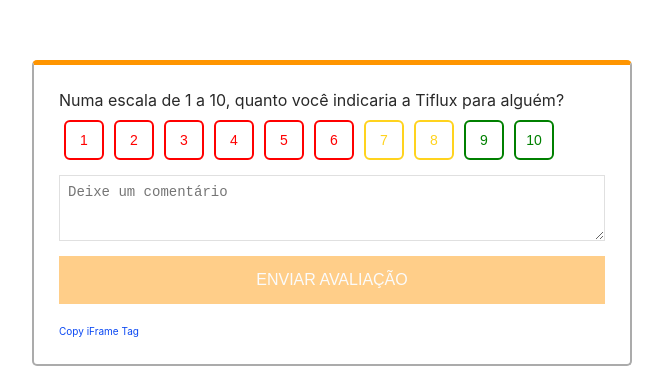
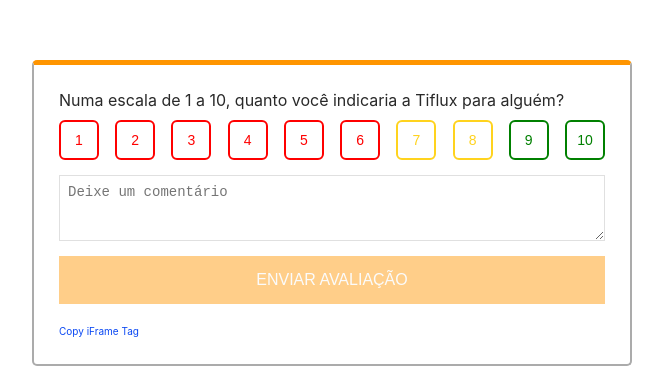
Before and after one commit to GabrielFeMello/repoWidgetAndAPI, a React (Create React App) app in the folder widget/: page / in a window 1280 px wide. Shown: the part 434-800 px from the top of the page, without its empty margins (308-971 px from the left). Built offline with nearby package versions, Linux system fonts and the light colour scheme.

Commit message:
size resize

```diff
--- a/widget/src/App.css
+++ b/widget/src/App.css
@@ -157,9 +157,15 @@
 .sendAvaliation:disabled:hover {
   background-color: rgb(255, 157, 20, 0.5);
 }
+
 .optionsCheck {
   margin-bottom: 10px;
+  display: flex;
+  margin-bottom: 10px;
+  align-content: space-between;
+  justify-content: space-between;
 }
+
 .optionsCheck button{
   font-size: 14px;
   margin: 5px;
@@ -169,7 +175,13 @@
   border-style: solid;
   border-radius: 15%;
   cursor: pointer;
+}
 
+.optionsCheck button:first-child{
+  margin-left: 0px
+}
+.optionsCheck button:last-child{
+  margin-right: 0px
 }
 .option_yellow{
   border-color: rgb(255 211 30);
```
Also changed, not shown: 1 other file (tests, documents, lock files or other folders).
